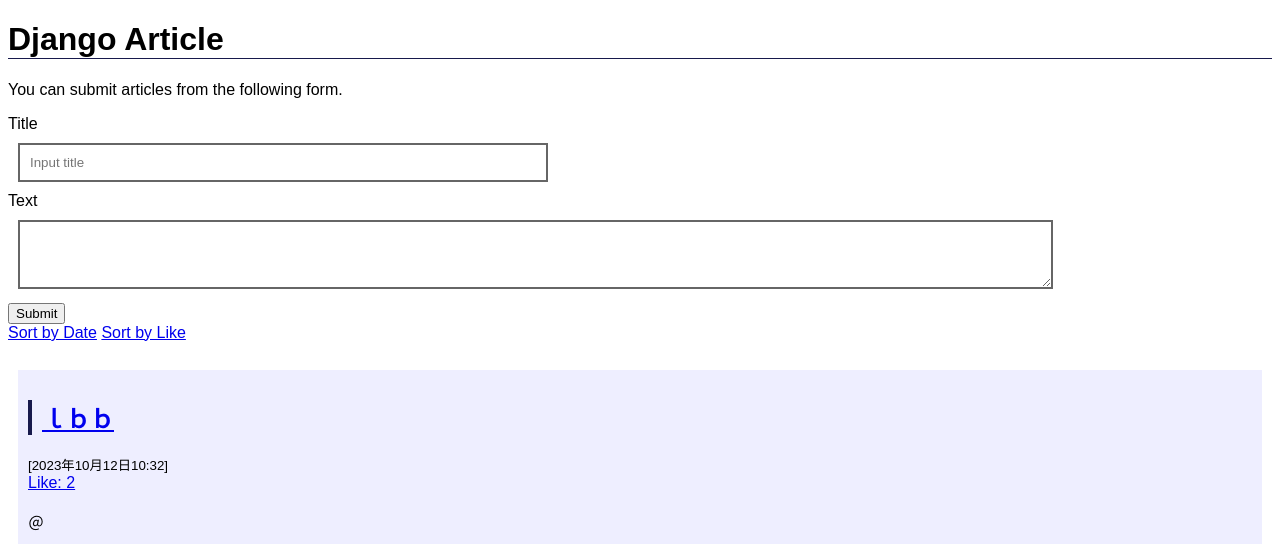
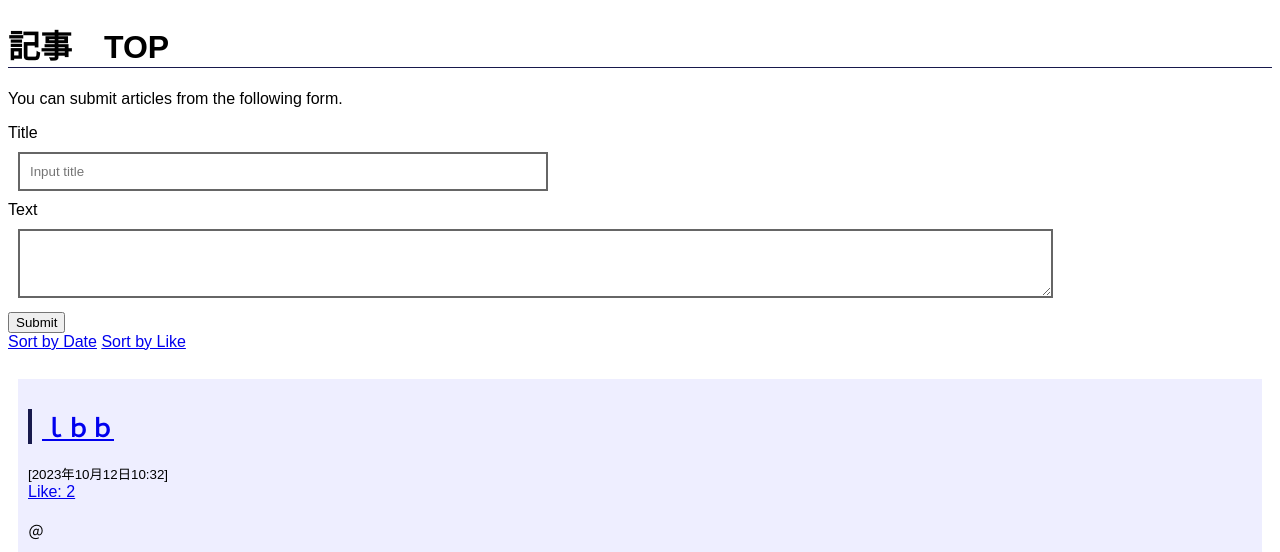
Before and after one commit to s1F102200132/blog_sample, a Django app: page / in a window 1280 px wide. Shown: the part 68-620 px from the top of the page. Run offline with Django 4.2, Linux system fonts and the light colour scheme; data comes from the database, SQL or seed files in the repository.

Commit message:
'編集'

```diff
--- a/blog/templates/blog/index.html
+++ b/blog/templates/blog/index.html
@@ -9,7 +9,7 @@
     <div id="header">
       <img src="{% static 'blog/img/iniad.png'%}" alt="Logo">
   </div>
-    <h1>Django Article</h1>
+    <h1>記事　TOP</h1>
     <p>You can submit articles from the following form.</p>
     <form action="{% url 'index' %}" method="post">
       {% csrf_token %}
```
